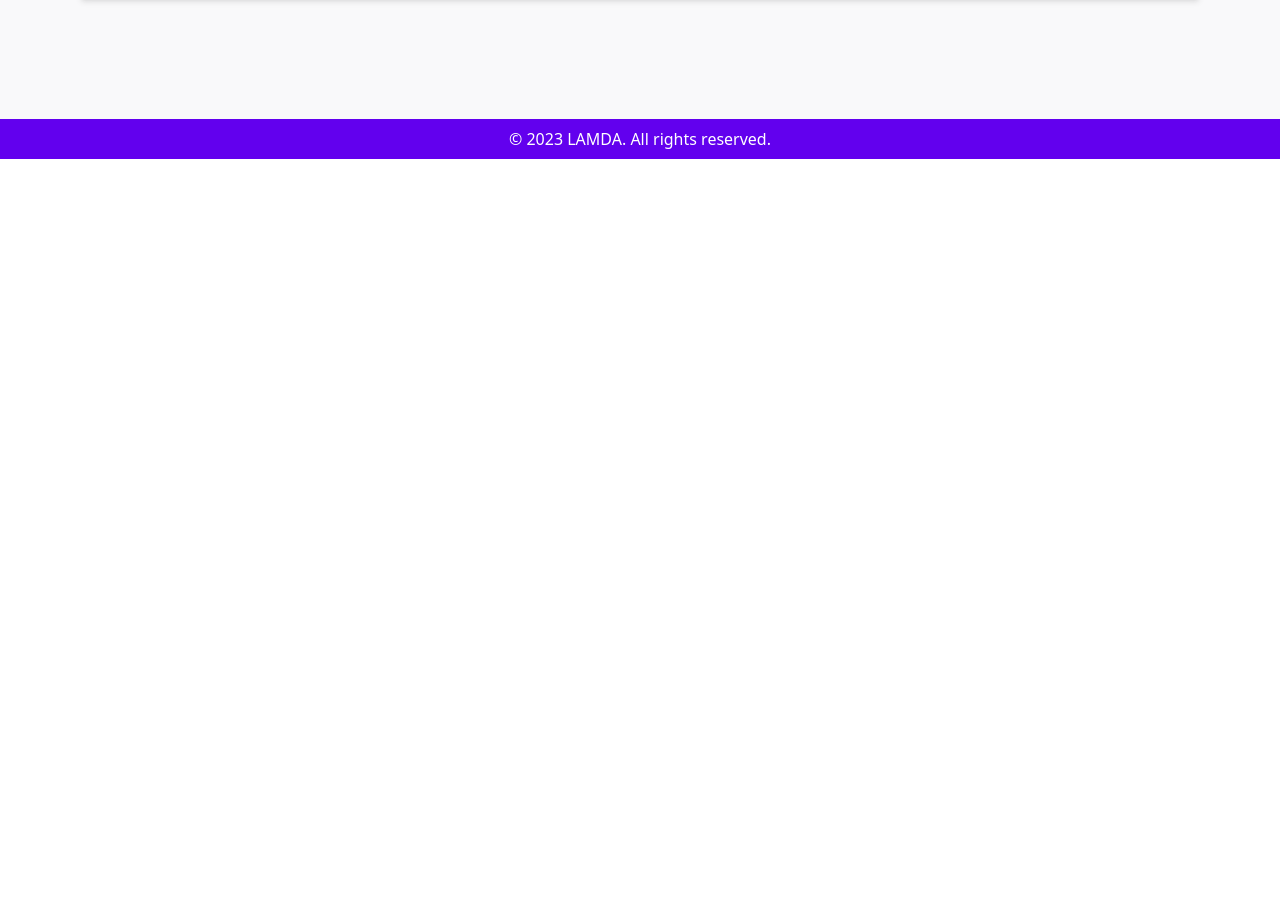
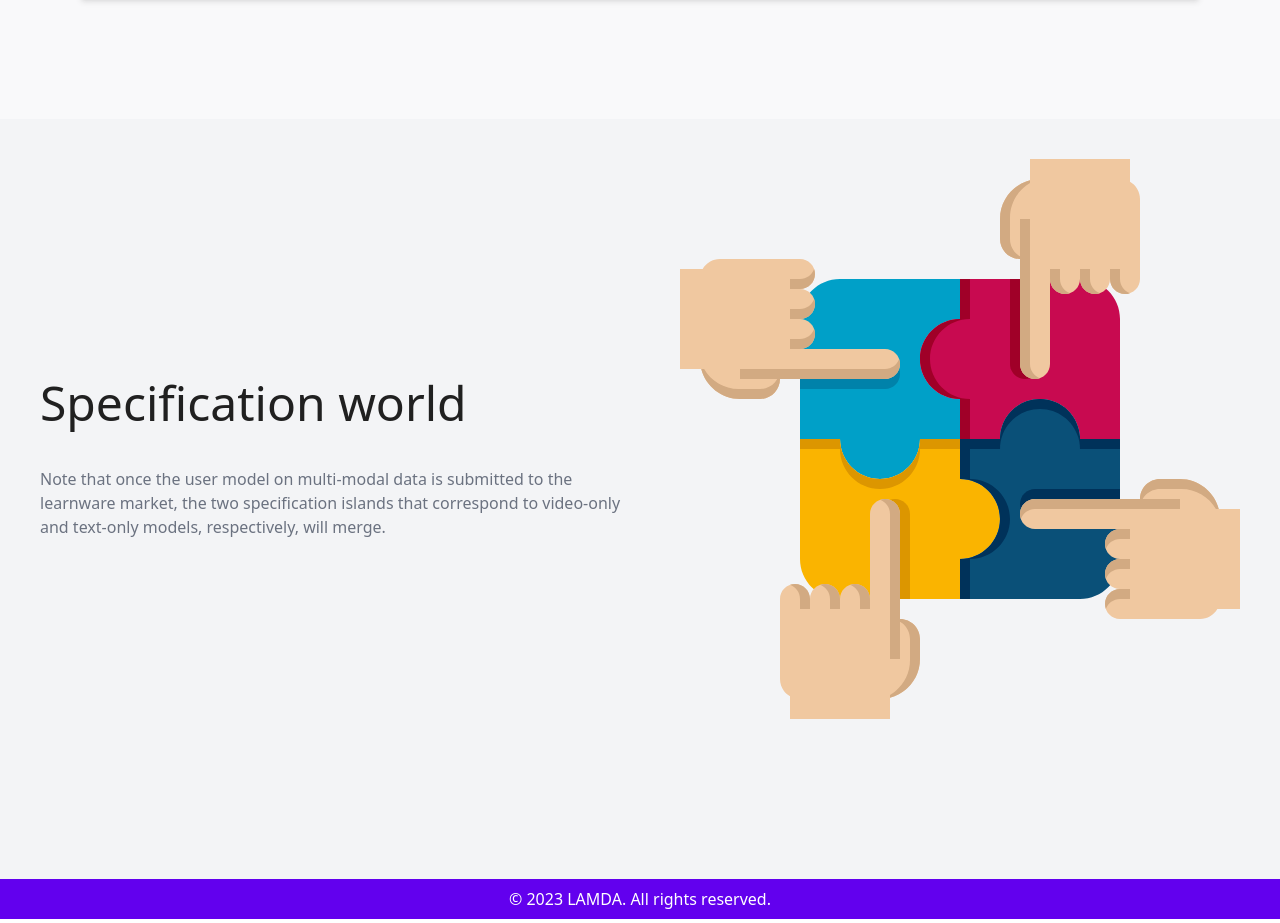
Before and after one commit to Learnware-LAMDA/Beimingwu, a Vue app: page /#/ in a window 1280 px wide. Shown: the part 3883-4806 px from the top of the page. Before the commit the page ends 4046 px from the top, so only its background shows below. Built offline with nearby package versions, Linux system fonts and the light colour scheme.

Commit message:
[MNT] Pull

```diff
--- /dev/null
+++ b/src/components/Home/Island.vue
@@ -0,0 +1,153 @@
+<script setup>
+import { ref, onMounted, nextTick, onBeforeUnmount } from 'vue'
+
+let observer
+const active = ref(false)
+const reference = ref(null)
+
+onMounted(() => {
+  nextTick(() => {
+    observer = new IntersectionObserver((entries) => {
+      entries.forEach((entry) => {
+        if (entry.intersectionRatio > 0.6) {
+          active.value = true
+        }
+        if (entry.intersectionRatio < 0.1) {
+          active.value = false
+        }
+      })
+    }, {
+      root: null,
+      rootMargin: '0px',
+      threshold: [0.1, 0.6]
+    })
+    observer.observe(reference.value)
+  })
+})
+
+onBeforeUnmount(() => {
+  observer.disconnect()
+})
+</script>
+
+<template>
+  <div ref="reference" class="grid md:grid-cols-2 md:pb-30 <md:pb-20 bg-gray-100">
+    <div class="flex flex-col justify-center <md:px-5 md:pl-10">
+      <div class="xl:(text-5xl my-10) lg:(text-4xl my-7) md:(text-3xl my-5) <md:(text-4xl my-5)">
+        Specification world
+      </div>
+      <p class="text-gray-500">
+        Note that once the user model on multi-modal data is submitted to the learnware market, the two specification
+        islands that correspond to video-only and text-only models, respectively, will merge.
+      </p>
+    </div>
+    <svg xmlns="http://www.w3.org/2000/svg" viewBox="0 0 64 64">
+      <g class="hand" :class="{ active }" id="hand1">
+        <path fill="#00A0C8"
+          d="M16,20v12h4c0,2.21,1.79,4,4,4s4-1.79,4-4h4v-4c-2.21,0-4-1.79-4-4c0-2.21,1.79-4,4-4v-4H20 C17.791,16,16,17.791,16,20z" />
+        <path fill="#0082AA" d="M16,27v-3h8.5c0.828,0,1.5,0.672,1.5,1.5v0c0,0.828-0.672,1.5-1.5,1.5H16z" />
+        <path fill="#F0C8A0"
+          d="M24.5,23H16c0.828,0,1.5-0.672,1.5-1.5S16.828,20,16,20c0.828,0,1.5-0.672,1.5-1.5S16.828,17,16,17 c0.828,0,1.5-0.672,1.5-1.5S16.828,14,16,14H8c-0.74,0-1.386,0.402-1.732,1H4v10h2.126c0.444,1.725,2.01,3,3.874,3h2 c1.105,0,2-0.895,2-2h10.5c0.828,0,1.5-0.672,1.5-1.5S25.328,23,24.5,23z" />
+        <path fill="#D2AA82"
+          d="M12,27H9.874c-1.48,0-2.772-0.805-3.464-2H6.126c0.444,1.725,2.01,3,3.874,3h2c1.105,0,2-0.895,2-2v-1 C14,26.105,13.105,27,12,27z" />
+        <path fill="#D2AA82"
+          d="M16,22h-1v1h1c0.828,0,1.5-0.672,1.5-1.5c0-0.175-0.03-0.344-0.086-0.5 C17.208,21.583,16.653,22,16,22z" />
+        <path fill="#D2AA82"
+          d="M16,19h-1v1h1c0.828,0,1.5-0.672,1.5-1.5c0-0.175-0.03-0.344-0.086-0.5 C17.208,18.583,16.653,19,16,19z" />
+        <path fill="#D2AA82"
+          d="M16,16h-1v1h1c0.828,0,1.5-0.672,1.5-1.5c0-0.175-0.03-0.344-0.086-0.5 C17.208,15.583,16.653,16,16,16z" />
+        <g>
+          <path fill="#D2AA82"
+            d="M24.5,25H10v1h14.5c0.828,0,1.5-0.672,1.5-1.5c0-0.175-0.03-0.344-0.086-0.5 C25.708,24.583,25.153,25,24.5,25z" />
+        </g>
+      </g>
+      <g class="hand" :class="{ active }" id="hand2">
+        <path fill="#C80A50"
+          d="M28,24c0,2.21,1.79,4,4,4v4h4c0-2.21,1.79-4,4-4s4,1.79,4,4h4V20c0-2.209-1.791-4-4-4H32v4 C29.79,20,28,21.79,28,24z" />
+        <path fill="#A00028"
+          d="M29,24c0-2.21,1.79-4,4-4v-4h-1v4c-2.21,0-4,1.79-4,4c0,2.21,1.79,4,4,4v4h1v-4 C30.79,28,29,26.21,29,24z" />
+        <path fill="#A00028" d="M37,16h3v8.5c0,0.828-0.672,1.5-1.5,1.5l0,0c-0.828,0-1.5-0.672-1.5-1.5V16z" />
+        <path fill="#F0C8A0"
+          d="M49,6.268V4H39v2.126C37.275,6.57,36,8.136,36,10v2c0,1.105,0.895,2,2,2v10.5c0,0.828,0.672,1.5,1.5,1.5 s1.5-0.672,1.5-1.5V16c0,0.828,0.672,1.5,1.5,1.5S44,16.828,44,16c0,0.828,0.672,1.5,1.5,1.5S47,16.828,47,16 c0,0.828,0.672,1.5,1.5,1.5S50,16.828,50,16V8C50,7.26,49.598,6.614,49,6.268z" />
+        <path fill="#D2AA82"
+          d="M37,12V9.874c0-1.48,0.805-2.772,2-3.464V6.126C37.275,6.57,36,8.136,36,10v2c0,1.105,0.895,2,2,2h1 C37.895,14,37,13.105,37,12z" />
+        <path fill="#D2AA82"
+          d="M42,16v-1h-1v1c0,0.828,0.672,1.5,1.5,1.5c0.175,0,0.344-0.03,0.5-0.086 C42.417,17.208,42,16.653,42,16z" />
+        <path fill="#D2AA82"
+          d="M45,16v-1h-1v1c0,0.828,0.672,1.5,1.5,1.5c0.175,0,0.344-0.03,0.5-0.086 C45.417,17.208,45,16.653,45,16z" />
+        <path fill="#D2AA82"
+          d="M48,16v-1h-1v1c0,0.828,0.672,1.5,1.5,1.5c0.175,0,0.344-0.03,0.5-0.086 C48.417,17.208,48,16.653,48,16z" />
+        <g>
+          <path fill="#D2AA82"
+            d="M39,24.5V10h-1v14.5c0,0.828,0.672,1.5,1.5,1.5c0.175,0,0.344-0.03,0.5-0.086 C39.417,25.708,39,25.153,39,24.5z" />
+        </g>
+      </g>
+      <g class="hand" :class="{ active }" id="hand3">
+        <path fill="#FAB400"
+          d="M16,32v12c0,2.209,1.791,4,4,4h12v-4c2.21,0,4-1.79,4-4c0-2.21-1.79-4-4-4v-4h-4c0,2.21-1.79,4-4,4 s-4-1.79-4-4H16z" />
+        <path fill="#DC9600"
+          d="M24,37c2.21,0,4-1.79,4-4h4v-1h-4c0,2.21-1.79,4-4,4s-4-1.79-4-4h-4v1h4C20,35.21,21.79,37,24,37z" />
+        <path fill="#DC9600" d="M27,48h-3v-8.5c0-0.828,0.672-1.5,1.5-1.5h0c0.828,0,1.5,0.672,1.5,1.5V48z" />
+
+        <path fill="#F0C8A0"
+          d="M26,50V39.5c0-0.828-0.672-1.5-1.5-1.5S23,38.672,23,39.5V48c0-0.828-0.672-1.5-1.5-1.5S20,47.172,20,48 c0-0.828-0.672-1.5-1.5-1.5S17,47.172,17,48c0-0.828-0.672-1.5-1.5-1.5S14,47.172,14,48v8c0,0.74,0.402,1.386,1,1.732V60h10 v-2.126c1.725-0.444,3-2.01,3-3.874v-2C28,50.895,27.105,50,26,50z" />
+        <path fill="#D2AA82"
+          d="M26,50h-1c1.105,0,2,0.895,2,2v2.126c0,1.48-0.805,2.772-2,3.464v0.284c1.725-0.444,3-2.01,3-3.874v-2 C28,50.895,27.105,50,26,50z" />
+        <path fill="#D2AA82"
+          d="M22,48v1h1v-1c0-0.828-0.672-1.5-1.5-1.5c-0.175,0-0.344,0.03-0.5,0.086 C21.583,46.792,22,47.347,22,48z" />
+        <path fill="#D2AA82"
+          d="M19,48v1h1v-1c0-0.828-0.672-1.5-1.5-1.5c-0.175,0-0.344,0.03-0.5,0.086 C18.583,46.792,19,47.347,19,48z" />
+        <path fill="#D2AA82"
+          d="M16,48v1h1v-1c0-0.828-0.672-1.5-1.5-1.5c-0.175,0-0.344,0.03-0.5,0.086 C15.583,46.792,16,47.347,16,48z" />
+        <path fill="#D2AA82"
+          d="M25,39.5V54h1V39.5c0-0.828-0.672-1.5-1.5-1.5c-0.175,0-0.344,0.03-0.5,0.086 C24.583,38.292,25,38.847,25,39.5z" />
+      </g>
+      <g class="hand" :class="{ active }" id="hand4">
+        <path fill="#0A5078"
+          d="M36,40c0,2.21-1.79,4-4,4v4h12c2.209,0,4-1.791,4-4V32h-4c0-2.21-1.79-4-4-4s-4,1.79-4,4h-4v4 C34.21,36,36,37.79,36,40z" />
+        <path fill="#00325A"
+          d="M37,40c0-2.21-1.79-4-4-4v-4h-1v4c2.21,0,4,1.79,4,4c0,2.21-1.79,4-4,4v4h1v-4 C35.21,44,37,42.21,37,40z" />
+        <path fill="#00325A"
+          d="M40,28c-2.21,0-4,1.79-4,4h-4v1h4c0-2.21,1.79-4,4-4s4,1.79,4,4h4v-1h-4C44,29.79,42.21,28,40,28z" />
+        <path fill="#00325A" d="M48,37v3h-8.5c-0.828,0-1.5-0.672-1.5-1.5l0,0c0-0.828,0.672-1.5,1.5-1.5H48z" />
+        <path fill="#F0C8A0"
+          d="M60,39h-2.126c-0.444-1.725-2.01-3-3.874-3h-2c-1.105,0-2,0.895-2,2H39.5c-0.828,0-1.5,0.672-1.5,1.5 s0.672,1.5,1.5,1.5H48c-0.828,0-1.5,0.672-1.5,1.5S47.172,44,48,44c-0.828,0-1.5,0.672-1.5,1.5S47.172,47,48,47 c-0.828,0-1.5,0.672-1.5,1.5S47.172,50,48,50h8c0.74,0,1.386-0.402,1.732-1H60V39z" />
+        <path fill="#D2AA82"
+          d="M57.59,39h0.284c-0.444-1.725-2.01-3-3.874-3h-2c-1.105,0-2,0.895-2,2v1c0-1.105,0.895-2,2-2h2.126 C55.606,37,56.898,37.805,57.59,39z" />
+        <path fill="#D2AA82"
+          d="M48,42h1v-1h-1c-0.828,0-1.5,0.672-1.5,1.5c0,0.175,0.03,0.344,0.086,0.5 C46.792,42.417,47.347,42,48,42z" />
+        <path fill="#D2AA82"
+          d="M48,45h1v-1h-1c-0.828,0-1.5,0.672-1.5,1.5c0,0.175,0.03,0.344,0.086,0.5 C46.792,45.417,47.347,45,48,45z" />
+        <path fill="#D2AA82"
+          d="M48,48h1v-1h-1c-0.828,0-1.5,0.672-1.5,1.5c0,0.175,0.03,0.344,0.086,0.5 C46.792,48.417,47.347,48,48,48z" />
+        <path fill="#D2AA82"
+          d="M39.5,39H54v-1H39.5c-0.828,0-1.5,0.672-1.5,1.5c0,0.175,0.03,0.344,0.086,0.5 C38.292,39.417,38.847,39,39.5,39z" />
+      </g>
+    </svg>
+  </div>
+</template>
+
+<style scoped lang="scss">
+.hand {
+  transition: transform 500ms ease-in-out;
+}
+#hand1 {
+  transform: translate(-4px, -4px);
+}
+
+#hand2 {
+  transform: translate(4px, -4px);
+}
+
+#hand3 {
+  transform: translate(-4px, 4px);
+}
+
+#hand4 {
+  transform: translate(4px, 4px);
+}
+
+.hand.active {
+  transform: translate(0, 0) !important;
+}
+</style>
--- a/src/components/Learnware/MultiRecommendedLearnwareList.vue
+++ b/src/components/Learnware/MultiRecommendedLearnwareList.vue
@@ -134,7 +134,7 @@ function getColorByScore(score) {
     <v-card flat class="learnware-list-container" :class="items.length === 0 ? ['!grid-cols-1', 'h-1/1'] : null"
       :style="{ gridTemplateColumns: `repeat(${realCols}, minmax(0, 1fr))` }">
       <TransitionGroup name="fade">
-        <learnware-card v-for="(item, i) in items" :key="i" @click="() => showLearnwareDetail" :item="item" :filters="filters" />
+        <learnware-card v-for="(item, i) in items" :key="i" @click="() => showLearnwareDetail" :item="item" :filters="filters" :show-download="false" />
       </TransitionGroup>
       <div flat v-if="items.length === 0" class="no-learnware">
         <v-img class="oops-img" width="100" :src="oopsImg"></v-img>
--- a/src/components/Learnware/PageLearnwareList.vue
+++ b/src/components/Learnware/PageLearnwareList.vue
@@ -110,7 +110,7 @@ function handleClickDelete(id) {
       <v-skeleton-loader
         v-for="i in pageSize"
         class="w-1/1"
-        type="article"
+        :type="items && items[0] && items[0].matchScore ? 'article, table-tfoot' : 'article'"
       ></v-skeleton-loader>
     </div>
 
--- a/src/views/Home/Home.vue
+++ b/src/views/Home/Home.vue
@@ -3,6 +3,7 @@ import Slogan from '@/components/Home/Slogan.vue'
 import What from '@/components/Home/What.vue'
 import Why from '@/components/Home/Why.vue'
 import How from '@/components/Home/How.vue'
+import Island from '@/components/Home/Island.vue'
 import MyFooter from '@/components/Home/MyFooter.vue'
 </script>
 
@@ -12,6 +13,7 @@ import MyFooter from '@/components/Home/MyFooter.vue'
     <what />
     <why />
     <how />
+    <island />
     <my-footer />
   </div>
 </template>
--- a/src/views/Search/Search.vue
+++ b/src/views/Search/Search.vue
@@ -49,7 +49,7 @@ const errorMsg = ref('')
 const errorTimer = ref(null)
 
 const showMultiRecommended = computed(() => {
-  return multiRecommendedLearnwareItems.value.length > 1
+  return multiRecommendedLearnwareItems.value.length > 1 && singleRecommendedLearnwarePage.value === 1
 })
 const multiRecommendedTips = ref(true)
 const singleRecommendedTips = ref(true)
```
Also changed, not shown: src/assets/images/island.svg (added).
